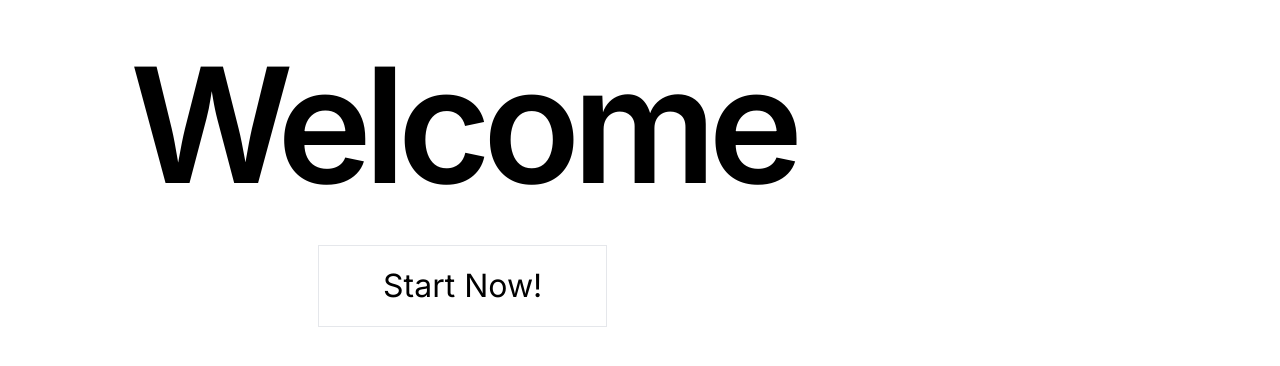
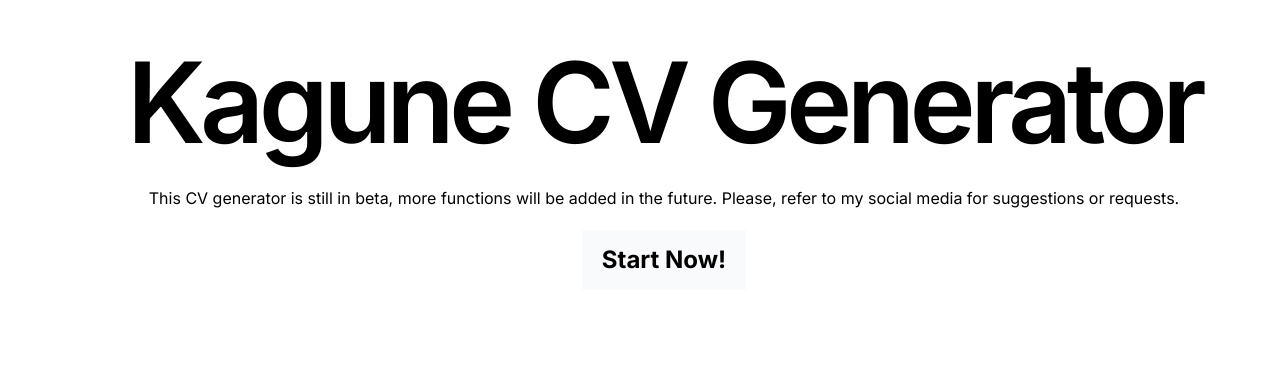
Before and after one commit to kagunecode/cv_generator, a React (Vite) app: page / in a window 1280 px wide. Shown: the part 246-612 px from the top of the page. Built offline with nearby package versions, Linux system fonts and the light colour scheme; what @react-pdf/renderer would draw is missing.

Commit message:
Added information on a simple welcome screen

```diff
--- a/src/routes/Welcome.jsx
+++ b/src/routes/Welcome.jsx
@@ -5,13 +5,18 @@ function Welcome() {
   return (
     <>
       <AnimatedPage>
-        <div className="flex h-screen flex-col items-center justify-center">
-          <h1 className="text-[10rem] font-semibold tracking-tighter">
-            Welcome
+        <div className="absolute left-0 top-0 flex h-full w-full flex-col items-center justify-center">
+          <h1 className="text-[7rem] font-semibold tracking-tighter">
+            Kagune CV Generator
           </h1>
+          <p>
+            This CV generator is still in beta, more functions will be added in
+            the future. Please, refer to my social media for suggestions or
+            requests.
+          </p>
           <Link
             to="/general"
-            className="border px-16 py-4 text-[2rem] duration-200 hover:bg-emphasis-500 "
+            className="mt-5 bg-gray-50 px-5 py-3 text-[1.5rem] font-bold duration-200 hover:bg-emphasis-500 "
           >
             Start Now!
           </Link>
```
